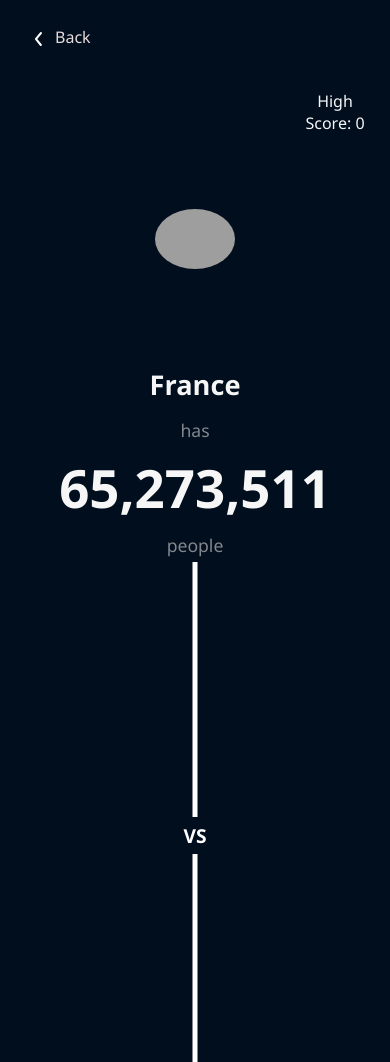
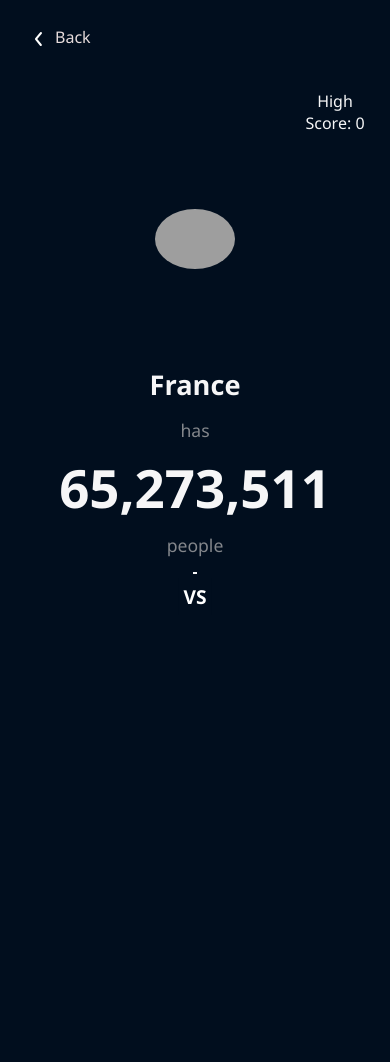
Before and after one commit to RawanDaaboul/v2, a plain HTML site: page populationGame.html in a window 390 px wide. Shown: the top 1062 px of the page. Drawn offline with Linux system fonts and the light colour scheme; grey boxes are pictures that could not be loaded.

Commit message:
-fixed the UI of all the pages

```diff
--- a/responsive.css
+++ b/responsive.css
@@ -50,6 +50,18 @@ body {
         padding:0;
     }
 
+    .line{
+        /*make the line horizontal*/
+        width: 100%;
+        height: 2px;
+        background-color: #f6f6f7;
+        margin: 10px 0;
+        position: relative;
+        top: 0;
+        left: 0;
+        transform: translateY(0);
+        transition: all 0.3s ease;
+      }
     .country {
         padding:0px;
         display: flex;
```
